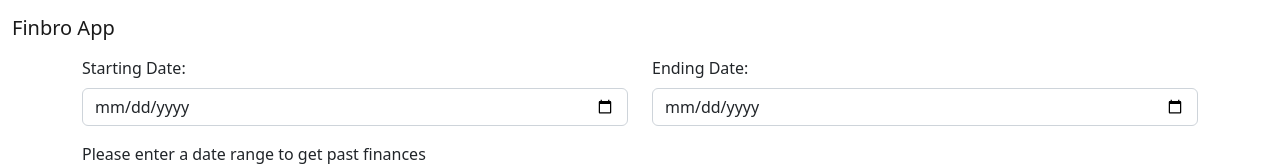
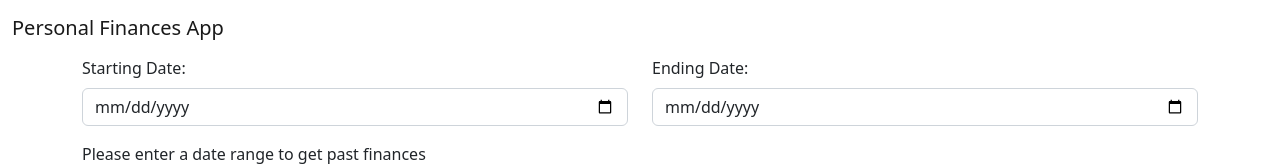
Before and after one commit to narnia1601/AImazing, a Vue app in the folder frontend/: page / in a window 1280 px wide. Shown: the top 166 px of the page. Built offline with nearby package versions, Linux system fonts and the light colour scheme.

Commit message:
added readme file

```diff
--- a/frontend/src/components/Navbar.vue
+++ b/frontend/src/components/Navbar.vue
@@ -4,7 +4,7 @@
 
 <template>
     <nav class="navbar navbar-expand-lg bg-body-tertiary">
-        <a class="navbar-brand" href="#">Finbro App</a>
+        <a class="navbar-brand" href="#">Personal Finances App</a>
     </nav>
 </template>
 
```
Also changed, not shown: 1 other file (tests, documents, lock files or other folders).
